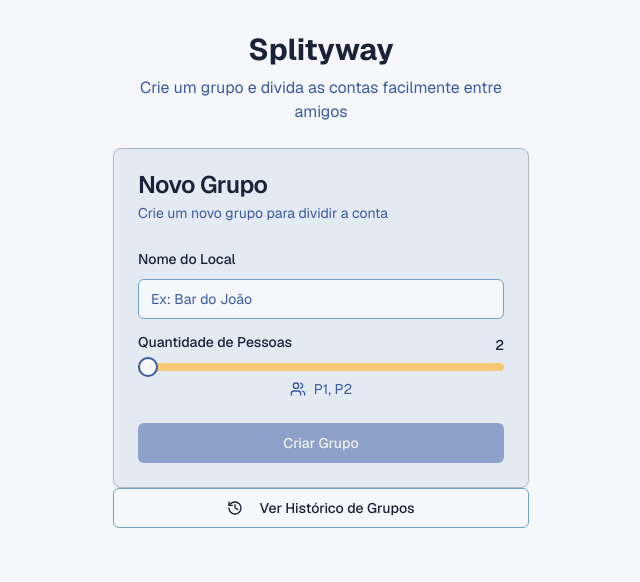
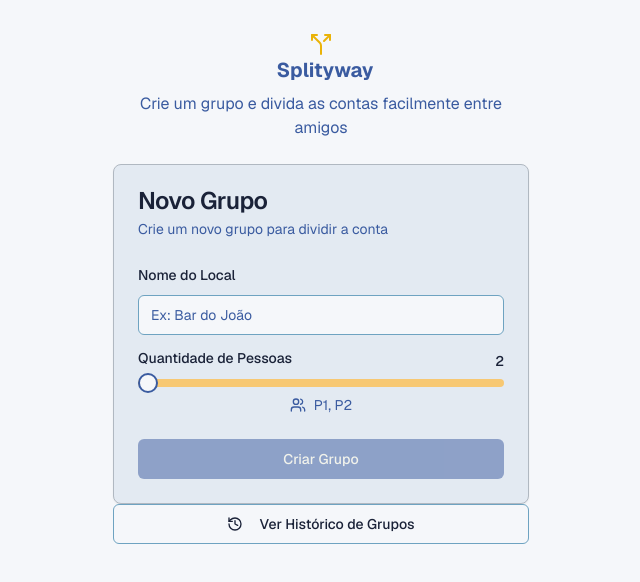
Before and after one commit to MarcusPOliveira/splityway, a Next.js app: page / in a window 1280 px wide. Shown: the top 582 px of the page, without its empty margins (319-959 px from the left). Built offline with nearby package versions, Linux system fonts and the light colour scheme.

Commit message:
feat: add logo component and update layout with metadata

```diff
--- a/app/layout.tsx
+++ b/app/layout.tsx
@@ -1,13 +1,13 @@
-import type { Metadata } from 'next'
-import { GeistSans } from 'geist/font/sans'
-import { GeistMono } from 'geist/font/mono'
-import { Analytics } from '@vercel/analytics/next'
-import './globals.css'
+import type { Metadata } from "next"
+import { GeistSans } from "geist/font/sans"
+import { GeistMono } from "geist/font/mono"
+import { Analytics } from "@vercel/analytics/next"
+import "./globals.css"
 
 export const metadata: Metadata = {
-  title: 'v0 App',
-  description: 'Created with v0',
-  generator: 'v0.app',
+  title: "Splityway",
+  description: "Crie um grupo e divida as contas facilmente entre amigos",
+  generator: "Next.js",
 }
 
 export default function RootLayout({
--- a/app/page.tsx
+++ b/app/page.tsx
@@ -5,13 +5,14 @@ import { History } from "lucide-react"
 import { CreateGroupForm } from "@/components/create-group-form"
 import { OpenGroupsList } from "@/components/open-groups-list"
 import { Button } from "@/components/ui/button"
+import { Logo } from "@/components/logo"
 
 export default function Home() {
   return (
     <div className="container max-w-md mx-auto px-4 py-8">
       <div className="space-y-6">
-        <div className="text-center space-y-2">
-          <h1 className="text-3xl font-bold">Splityway</h1>
+        <div className="text-center space-y-2 items-center flex flex-col">
+          <Logo />
           <p className="text-muted-foreground">
             Crie um grupo e divida as contas facilmente entre amigos
           </p>
--- /dev/null
+++ b/components/logo.tsx
@@ -0,0 +1,10 @@
+import { Split } from "lucide-react"
+
+export function Logo() {
+  return (
+    <div className="flex items-center space-x-2 flex-col">
+      <Split className="h-6 w-6 text-yellow-500" />
+      <span className="text-xl font-bold text-primary">Splityway</span>
+    </div>
+  )
+}
```
Also changed, not shown: public/logo.png (added), public/logo.webp (added).
